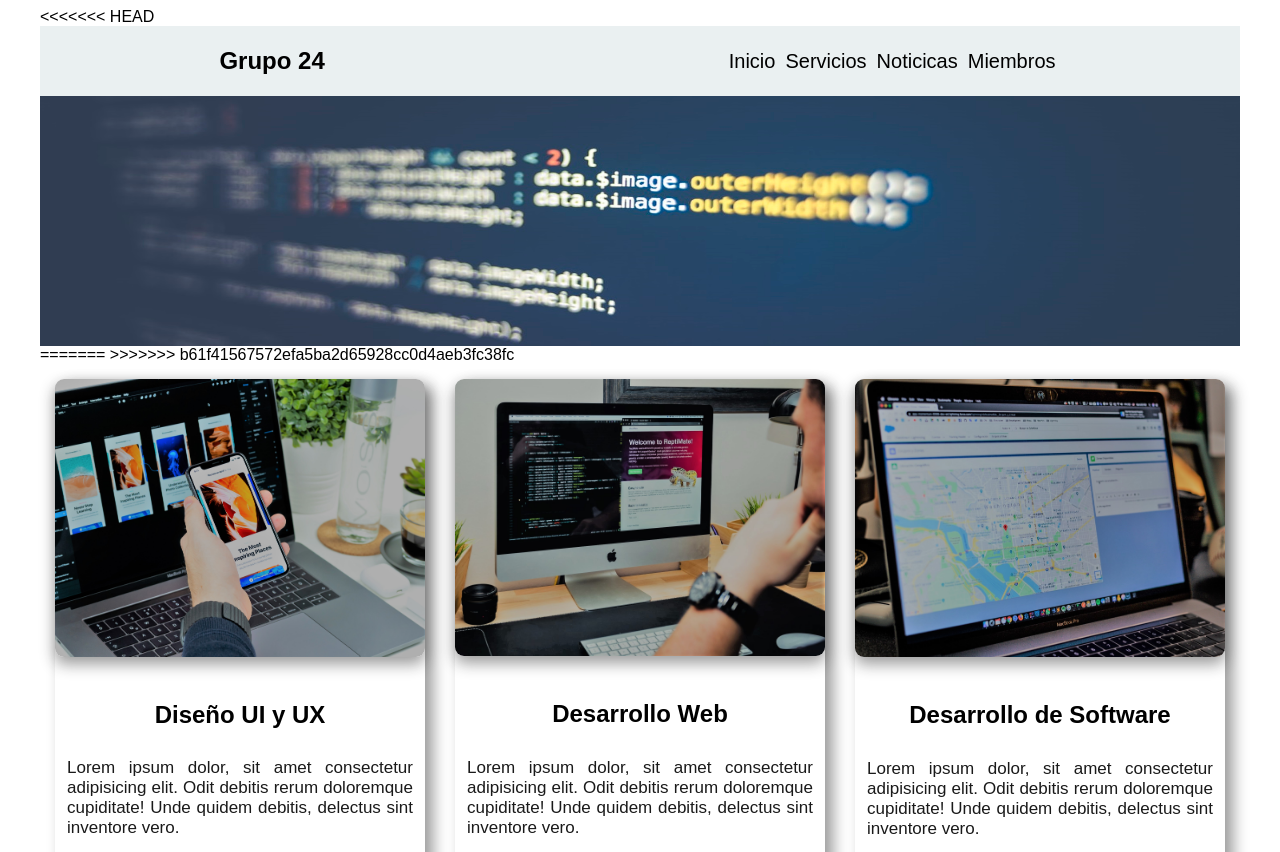
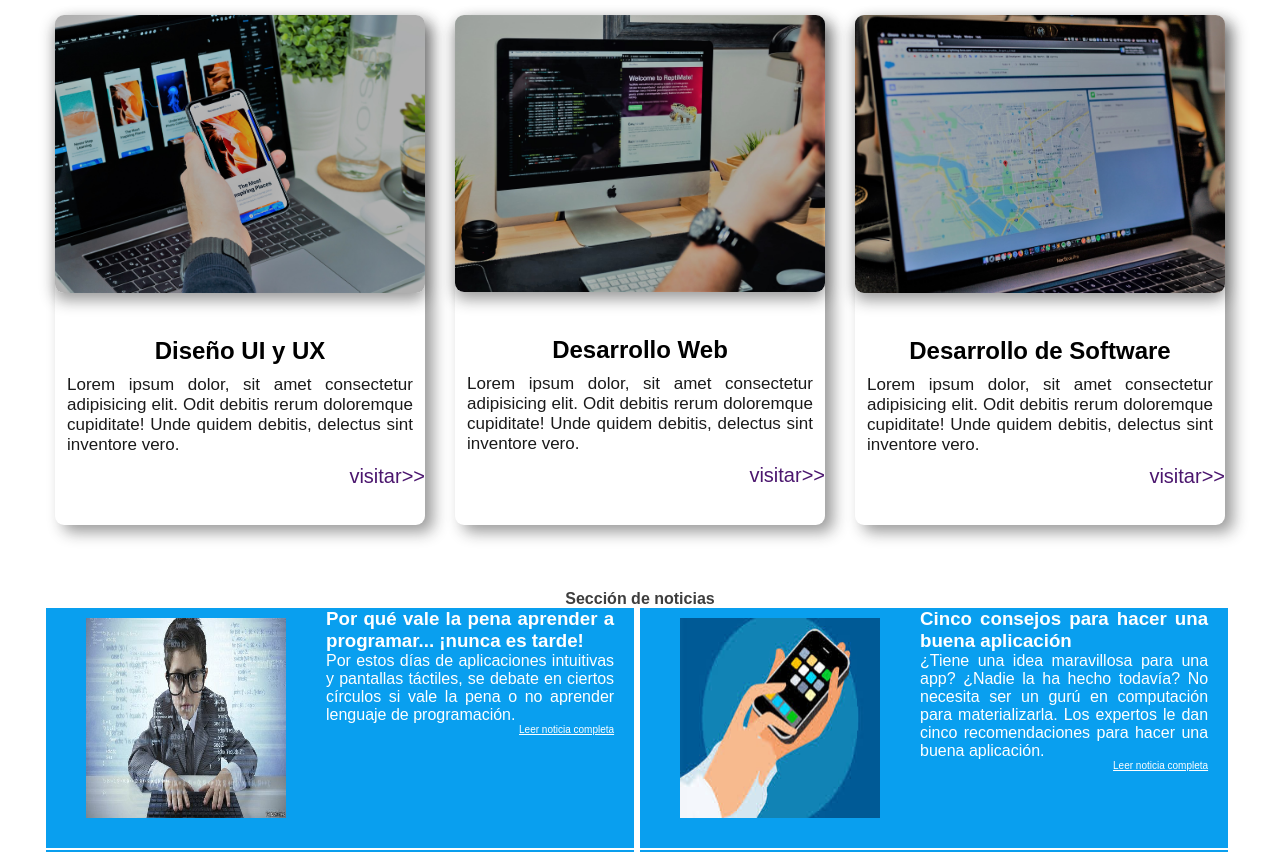
Before and after one commit to dacugo/Semana-1-24, a website: page src/index.html in a window 1280 px wide. Shown: the top 852 px of the page. Drawn offline with Linux system fonts and the light colour scheme.

Commit message:
dejando final de semana 1

```diff
--- a/src/Style.css
+++ b/src/Style.css
@@ -1,4 +1,3 @@
-<<<<<<< HEAD
 * {
   box-sizing: border-box;
   margin: 0;
@@ -78,10 +77,10 @@ body {
 .titulo .enlaces{
     width : 50%;
 }
-=======
->>>>>>> b61f41567572efa5ba2d65928cc0d4aeb3fc38fc
 .equipo{
     display: flex;
+    flex-direction: row;
+    flex-wrap: nowrap;
     background-color: beige;
     border-style: solid;
     border-color: black;
@@ -106,22 +105,6 @@ body {
     border-style: solid;
     border-color: cadetblue;
 }
-<<<<<<< HEAD
-=======
-
-* {
-  box-sizing: border-box;
-  margin: 0;
-  padding: 0;
-}
-
-body {
-  font-family: "Arial ", sans-serif, Helvetica, sans-serif;
-  width: 1200px;
-  margin-left: auto;
-  margin-right: auto;
-}
->>>>>>> b61f41567572efa5ba2d65928cc0d4aeb3fc38fc
 .espacio {
   margin-bottom: 50px;
 }
@@ -169,7 +152,6 @@ body {
   font-size: 23px;
   color: rgb(46, 164, 168);
 }
-<<<<<<< HEAD
 
 }
 .section-2{
@@ -229,5 +211,3 @@ body {
 .news-url > a{
     color: #ffffff;
 }
-=======
->>>>>>> b61f41567572efa5ba2d65928cc0d4aeb3fc38fc
--- a/src/index.html
+++ b/src/index.html
@@ -7,38 +7,6 @@
     <title>Mi primera pagina web</title>
 </head>
 <body>
-<<<<<<< HEAD
-    <header class="header">
-        <section class="encabezado">
-            <div class = "titulo">
-                <h1>
-                    Grupo 24
-                </h1>
-            </div>
-            <nav class="enlaces">
-                <ul class="menu">
-                    <li class="menu__item">
-                        <a href="#" class="menu__link">Inicio</a>
-                    </li>
-                    <li class="menu__item">
-                        <a href="#services" class="menu__link">Servicios</a>
-                    </li>
-                    <li class="menu__item">
-                        <a href="#news" class="menu__link">Noticicas</a>
-                    </li>
-                    <li class="menu__item">
-                        <a href="#team" class="menu__link">Miembros</a>
-                    </li>
-                </ul>
-            </nav>
-        </section>
-        <section class = "banner">
-            <img src="img/Encabezado.jpg" class="banner__img"/>
-        </section>
-    </header>
-  <main>
-=======
->>>>>>> b61f41567572efa5ba2d65928cc0d4aeb3fc38fc
   <section class="servicios espacio" id="services">
       <div class="serv-columnas">
         <img class="serv-columas__img" src="img/UI.jpg" alt="Imagenes Servicios" />
@@ -78,7 +46,6 @@
         </div>
       </div>
   </section>
-<<<<<<< HEAD
       <section class="section-2" id="news" >
         <p class="section-text">Sección de noticias</p>
         <div class="section-news">
@@ -132,8 +99,6 @@
             </div>
         </div>
     </section>
-=======
->>>>>>> b61f41567572efa5ba2d65928cc0d4aeb3fc38fc
     <!-- inicio equipo -->
     <section id="team" class="equipo">
             <div>
```
